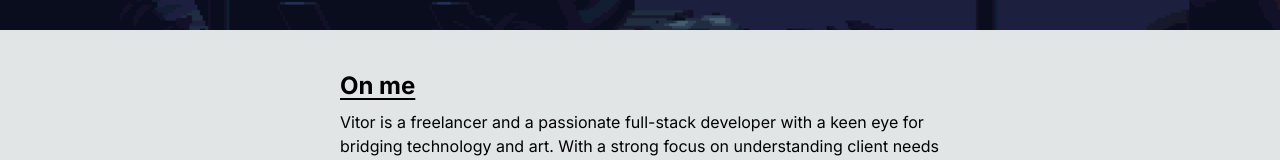
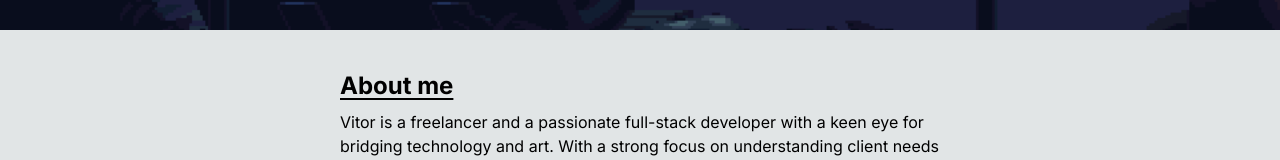
Before and after one commit to Gondrak08/flat-homepage, a Next.js app: page / in a window 1280 px wide. Shown: the part 570-730 px from the top of the page. Built offline with nearby package versions, Linux system fonts and the light colour scheme.

Commit message:
alpha, dev 1.0.3

```diff
--- a/src/app/page.tsx
+++ b/src/app/page.tsx
@@ -21,7 +21,11 @@ export default function Home() {
             <About/>
             <SocialContent/>
             <Projects/>
+
         </section>
+        <footer className="w-full h-full px-2 py-5 flex justify-center items-center text-gray-500" >
+                © 2023 Vitor Alecrim. All Rights Reserved.
+        </footer>
 
     </main>
   )
--- a/src/components/About.tsx
+++ b/src/components/About.tsx
@@ -2,7 +2,7 @@
 export default function About() {
     return (
         <section id="about" className="flex flex-col gap-2  justify-center w-full h-full py-10">
-            <h3 className=" text-2xl font-bold underline underline-offset-4 text-black" >On me</h3>
+            <h3 className=" text-2xl font-bold underline underline-offset-4 text-black" >About me</h3>
             <p className="text-jusity ">
                 Vitor is a freelancer and a passionate full-stack developer with a keen eye for bridging technology and art. With a strong focus on understanding client needs and requirements, he is dedicated to crafting visually stunning and user-friendly websites and applications. to know more:
             </p>
--- a/src/components/Projects.tsx
+++ b/src/components/Projects.tsx
@@ -20,6 +20,8 @@ export default function Projects() {
                     ))
                 }
             </div>
+
+
         </section>
     )
 };
```
